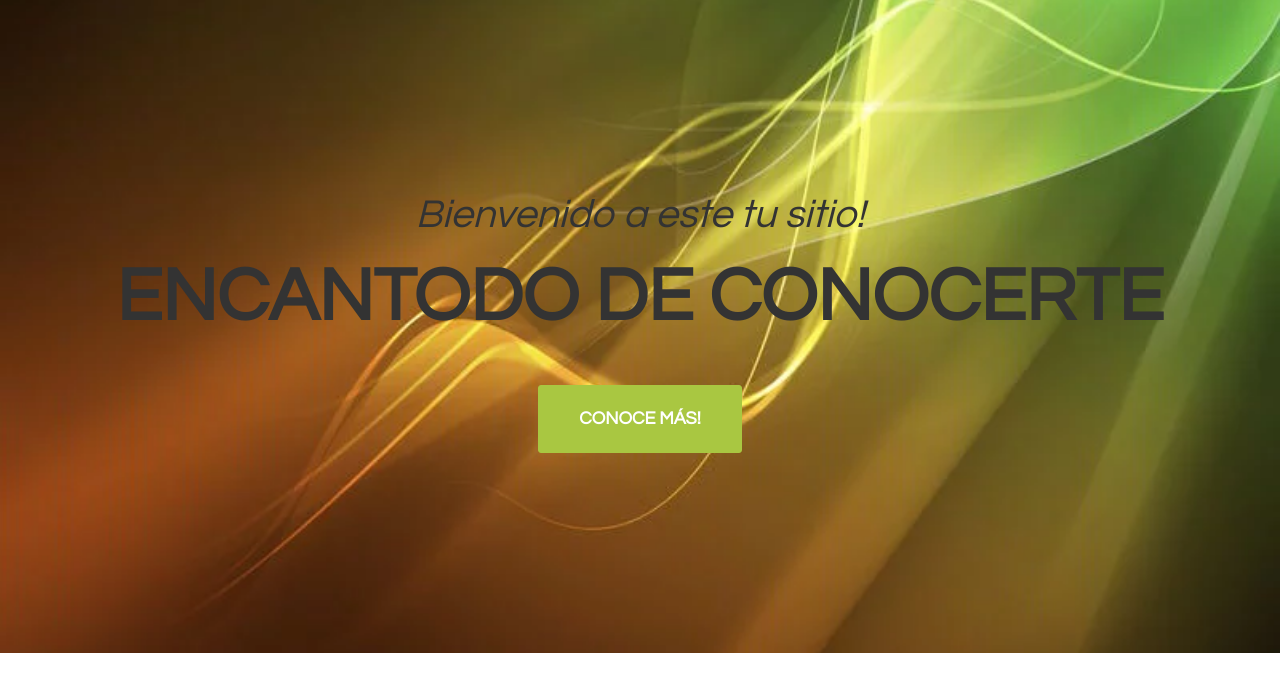
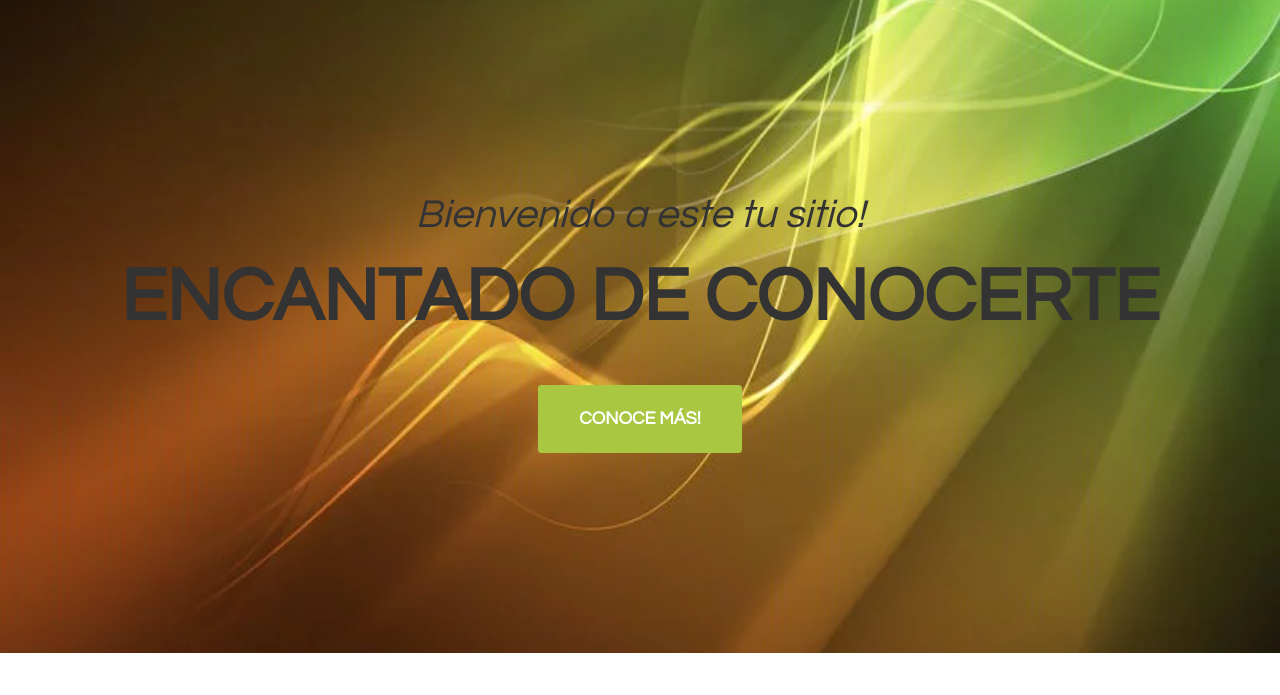
Before and after one commit to soniclasser/agency, a website: page index.html in a window 1280 px wide. Shown: the part 105-800 px from the top of the page. Drawn offline with nearby package versions, Linux system fonts and the light colour scheme; a web font is replaced by a local one.

```diff
--- a/index.html
+++ b/index.html
@@ -81,7 +81,7 @@
         <div class="container">
             <div class="intro-text">
                 <div class="intro-lead-in type-source">Bienvenido a este tu sitio!</div>
-                <div class="intro-heading type-source">Encantodo de conocerte</div>
+                <div class="intro-heading type-source">Encantado de conocerte</div>
                 <a href="#services" class="page-scroll btn btn-xl type-source">Conoce más!</a>
             </div>
         </div>
```
